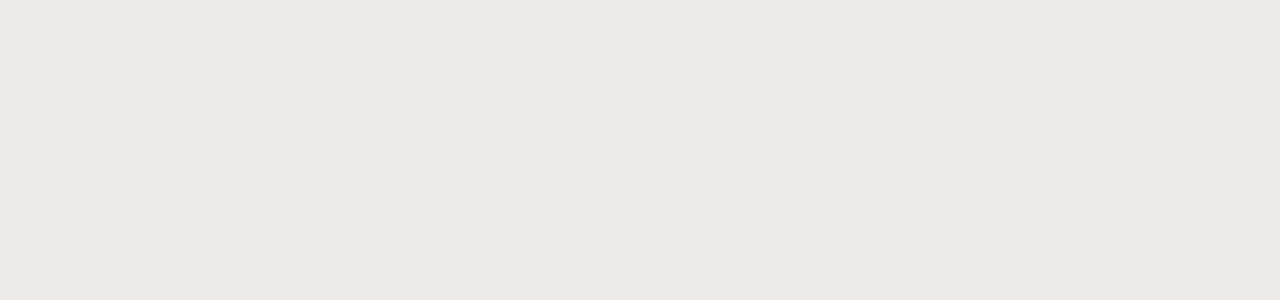
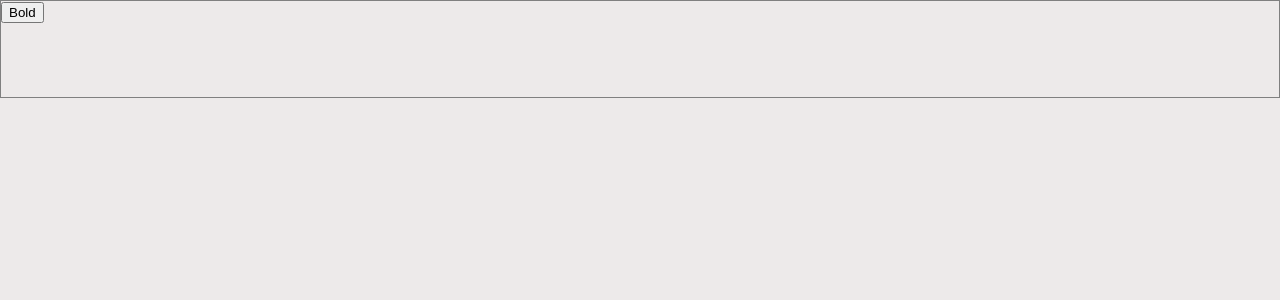
Before and after one commit to randaman23/note-pad, a React (Create React App) app: page /#/editor in a window 1280 px wide. Shown: the top 300 px of the page. Built offline with nearby package versions, Linux system fonts and the light colour scheme.

Commit message:
editor made but that is it, nothing fancy yet

```diff
--- a/src/App.js
+++ b/src/App.js
@@ -4,6 +4,7 @@ import Home from "./components/Home";
 import Login from "./components/Login";
 import Register from "./components/Register";
 import Notepad from "./components/Notepad";
+import MyEditor from "./components/Editor";
 import "./App.css";
 
 class App extends Component {
@@ -16,6 +17,7 @@ class App extends Component {
             <Route path="/login" component={Login} />
             <Route path="/register" component={Register} />
             <Route path="/notepad" component={Notepad} />
+            <Route path="/editor" component={MyEditor} />
           </Switch>
         </HashRouter>
       </div>
--- a/src/components/Editor.js
+++ b/src/components/Editor.js
@@ -1,18 +1,62 @@
 import React, { Component } from "react";
-import ReactDOM from "react-dom";
-import { Editor, EditorState } from "draft-js";
+// import ReactDOM from "react-dom";
+import { Editor, EditorState, RichUtils } from "draft-js";
+import "draft-js/dist/Draft.css";
 
 class MyEditor extends Component {
   constructor(props) {
     super(props);
     this.state = { editorState: EditorState.createEmpty() };
     this.onChange = editorState => this.setState({ editorState });
+    this.setEditor = editor => {
+      this.editor = editor;
+    };
+    this.focusEditor = () => {
+      if (this.editor) {
+        this.editor.focus();
+      }
+    };
+    this.handleKeyCommand = this.handleKeyCommand.bind(this);
   }
+
+  componentDidMount() {
+    this.focusEditor();
+  }
+
+  handleKeyCommand(command, editorState) {
+    const newState = RichUtils.handleKeyCommand(editorState, command);
+    if (newState) {
+      this.onChange(newState);
+      return "handled";
+    }
+    return "not-handled";
+  }
+
+  _onBoldClick() {
+    this.onChange(RichUtils.toggleInlineStyle(this.state.editorState), "BOLD");
+  }
+
   render() {
     return (
-      <Editor editorState={this.state.editorState} onChange={this.onChange} />
+      <div style={styles.editor} onClick={this.focusEditor}>
+        <button onClick={this._onBoldClick.bind(this)}>Bold</button>
+        <Editor
+          ref={this.setEditor}
+          editorState={this.state.editorState}
+          onChange={this.onChange}
+          handleKeyCommand={this.handleKeyCommand}
+        />
+      </div>
     );
   }
 }
 
-ReactDOM.render(<MyEditor />, document.getElementById("container"));
+const styles = {
+  editor: {
+    border: "1px solid gray",
+    minHeight: "6em"
+  }
+};
+
+// ReactDOM.render(<MyEditor />, document.getElementById("container"));
+export default MyEditor;
--- a/src/index.js
+++ b/src/index.js
@@ -3,6 +3,7 @@ import ReactDOM from 'react-dom';
 import './index.css';
 import App from './App';
 import * as serviceWorker from './serviceWorker';
+import 'draft-js/dist/Draft.css'
 
 ReactDOM.render(<App />, document.getElementById('root'));
 
```
